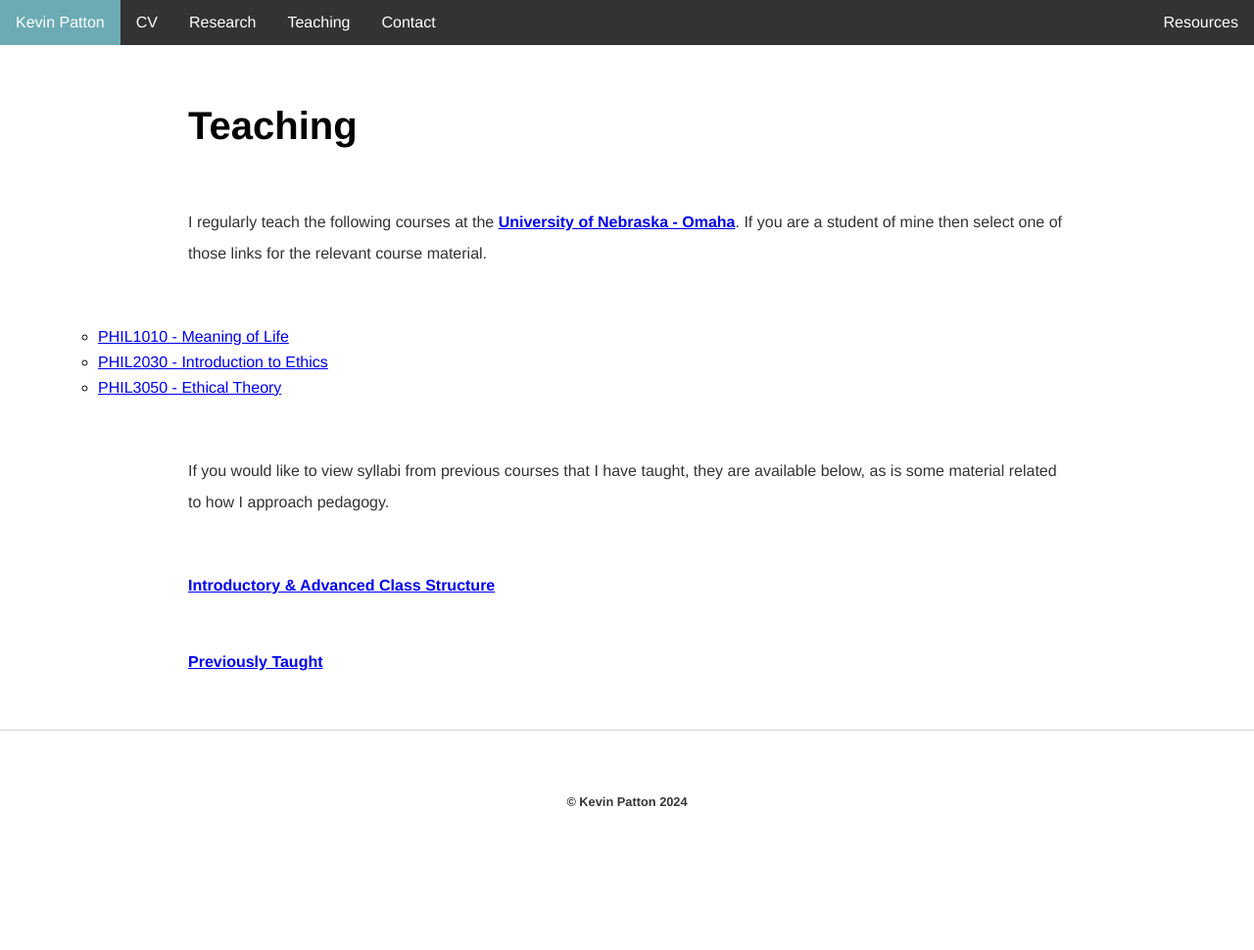
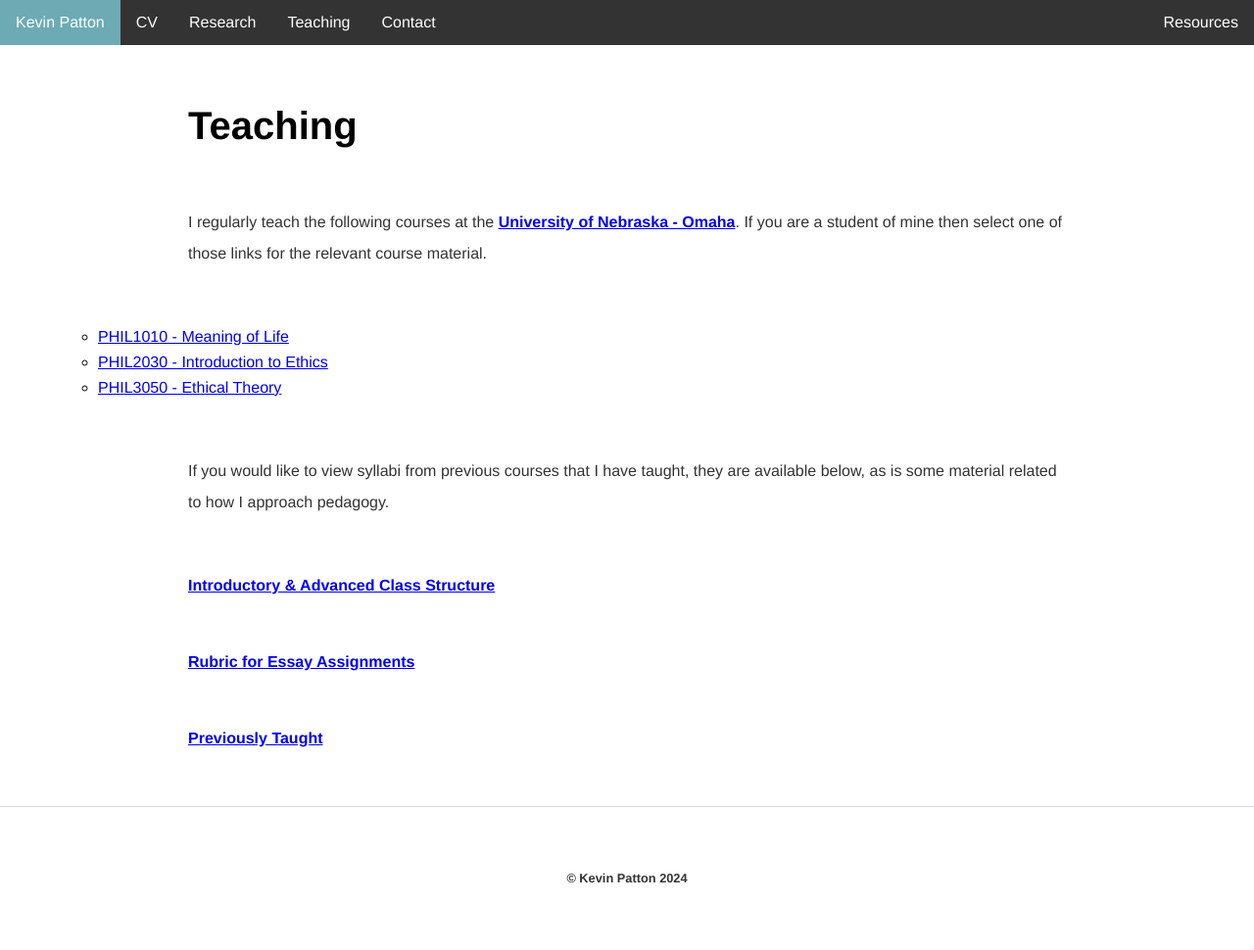
Before and after one commit to kevinjpatton/kevinjpatton.github.io, a Jekyll site: the page built from teaching/index.html, in a window 1280 px wide. Shown: the whole page at 98% size. Built offline with Jekyll 4.4.1, drawn with Linux system fonts in a browser that asks for light colours; Markdown is read by kramdown in place of the engine named in the settings; before the commit the page ends 900 px from its top, so only the background shows below that.

Commit message:
Update index.html

```diff
--- a/teaching/index.html
+++ b/teaching/index.html
@@ -12,5 +12,6 @@ title: Teaching - Kevin Patton
 </ul>
 
 <p>If you would like to view syllabi from previous courses that I have taught, they are available below, as is some material related to how I approach pedagogy.</p>
-<h3><a href="/teaching/pedagogy">Introductory & Advanced Class Structure</a></h3>
+<h3><a href="/teaching/pedagogy/class_structure.html">Introductory & Advanced Class Structure</a></h3>
+<h3><a href="/teaching/pedagogy/rubric.html">Rubric for Essay Assignments</a></h3>
 <h3><a href="/teaching/pastcourses">Previously Taught</a></h3>
```
